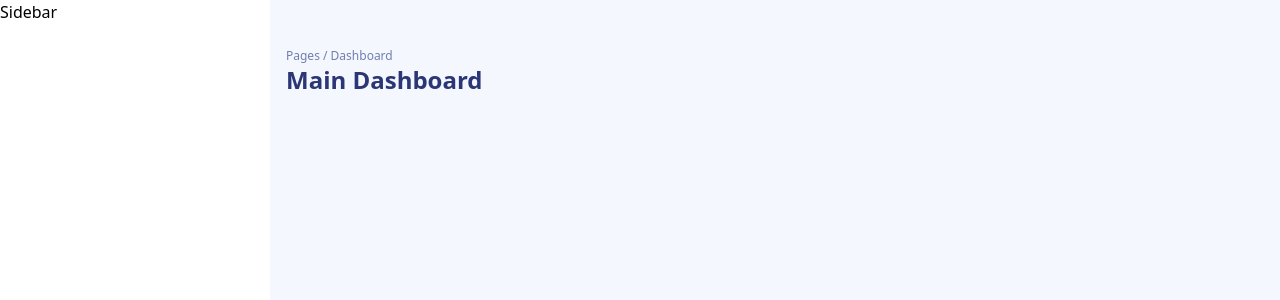
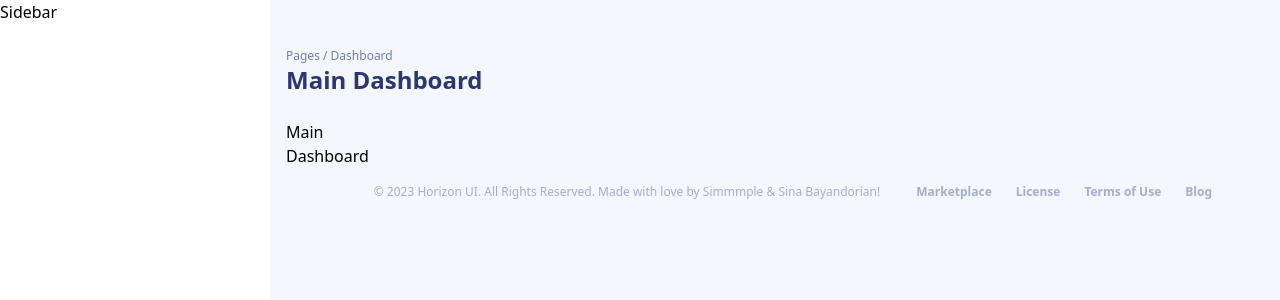
Before and after one commit to sina-byn/horizon-ui-dashboard, a React (Vite) app: page / in a window 1280 px wide. Shown: the top 300 px of the page. Built offline with nearby package versions, Linux system fonts and the light colour scheme.

Commit message:
footer and content container added

```diff
--- a/package.json
+++ b/package.json
@@ -10,6 +10,7 @@
     "preview": "vite preview"
   },
   "dependencies": {
+    "clsx": "^1.2.1",
     "react": "^18.2.0",
     "react-dom": "^18.2.0",
     "react-helmet-async": "^1.3.0",
--- /dev/null
+++ b/src/components/Link.tsx
@@ -0,0 +1,72 @@
+import { forwardRef } from 'react';
+import { Link as RouterLink } from 'react-router-dom';
+import clsx from 'clsx';
+
+// * data
+const variants = {
+  none: '',
+  primary: 'bg-primary-light text-gray-200 hover:bg-primary',
+  secondary: 'bg-light text-primary-light',
+  neutral: 'bg-gray-100 text-gray-400',
+  light: 'bg-white text-black',
+  dark: 'bg-primary-dark text-white',
+  transparent: 'bg-none',
+};
+
+const sizes = {
+  none: '',
+  sm: 'text-xs px-3',
+  normal: 'text-sm px-4',
+};
+
+const roundness = {
+  none: '',
+  pill: 'rounded-full',
+  normal: 'rounded-lg',
+};
+
+// * types
+type LinkProps = React.LinkHTMLAttributes<HTMLAnchorElement> & {
+  href: string;
+  target?: React.HTMLAttributeAnchorTarget;
+  variant?: keyof typeof variants;
+  size?: keyof typeof sizes;
+  radius?: keyof typeof roundness;
+};
+
+const Link = forwardRef<HTMLAnchorElement, LinkProps>(
+  (
+    {
+      href,
+      target,
+      variant = 'primary',
+      size = 'normal',
+      radius = 'normal',
+      className,
+      children,
+      ...props
+    },
+    ref
+  ) => {
+    return (
+      <RouterLink
+        to={href}
+        ref={ref}
+        className={clsx(
+          variant !== 'none' &&
+            'flex items-center justify-center font-semibold border-0 outline-0 transition-all duration-300 whitespace-nowrap py-2',
+          variants[variant],
+          sizes[size],
+          roundness[radius],
+          className
+        )}
+        target={target}
+        {...props}
+      >
+        {children}
+      </RouterLink>
+    );
+  }
+);
+
+export default Link;
--- /dev/null
+++ b/src/features/Footer.tsx
@@ -0,0 +1,49 @@
+// * components
+import Link from '../components/Link';
+
+const Footer = () => {
+  return (
+    <footer className='justify-self-end col-span-12 flex flex-wrap items-center justify-between gap-x-6 text-xs text-neutral px-10 py-2'>
+      <p className='copyright-text grow text-center'>
+        &copy; 2023 Horizon UI. All Rights Reserved. Made with love by Simmmple
+        &amp; Sina Bayandorian!
+      </p>
+      <nav className='flex flex-wrap justify-center grow'>
+        <Link
+          href='/marketplace'
+          size='sm'
+          variant='transparent'
+          className='font-semibold'
+        >
+          Marketplace
+        </Link>
+        <Link
+          href='#'
+          size='sm'
+          variant='transparent'
+          className='font-semibold'
+        >
+          License
+        </Link>
+        <Link
+          href='#'
+          size='sm'
+          variant='transparent'
+          className='font-semibold'
+        >
+          Terms of Use
+        </Link>
+        <Link
+          href='#'
+          size='sm'
+          variant='transparent'
+          className='font-semibold'
+        >
+          Blog
+        </Link>
+      </nav>
+    </footer>
+  );
+};
+
+export default Footer;
--- a/src/layouts/MainLayout.tsx
+++ b/src/layouts/MainLayout.tsx
@@ -3,6 +3,7 @@ import { Helmet, HelmetProvider } from 'react-helmet-async';
 // * components
 import Sidebar from '../features/Sidebar';
 import Breadcrumbs from '../components/Breadcrumbs';
+import Footer from '../features/Footer';
 
 // * types
 type MainLayoutProps = {
@@ -25,6 +26,10 @@ const MainLayout = ({ title, children }: MainLayoutProps) => {
               {title}
             </h1>
           </header>
+          <div className='content grid grid-cols-12 auto-rows-max gap-3 mt-6'>
+            {children}
+          </div>
+          <Footer />
         </main>
       </div>
     </HelmetProvider>
```
Also changed, not shown: 1 other file (tests, documents, lock files or other folders).
